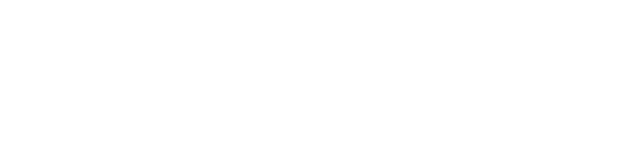
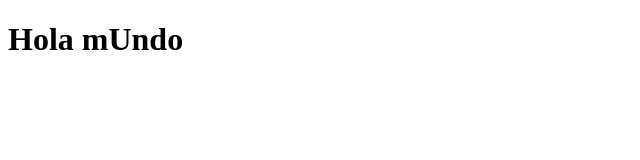
Before and after one commit to KevinCerdasG/2Devps, a plain HTML site: page index.html in a window 1280 px wide. Shown: the whole page, without its empty margins (0-640 px from the left). Drawn offline with Linux system fonts and the light colour scheme.

Commit message:
Agrego titulo

```diff
--- a/index.html
+++ b/index.html
@@ -7,6 +7,7 @@
     <title>Document</title>
 </head>
 <body>
+    <h1>Hola mUndo</h1>
 
 </body>
 </html>
```
